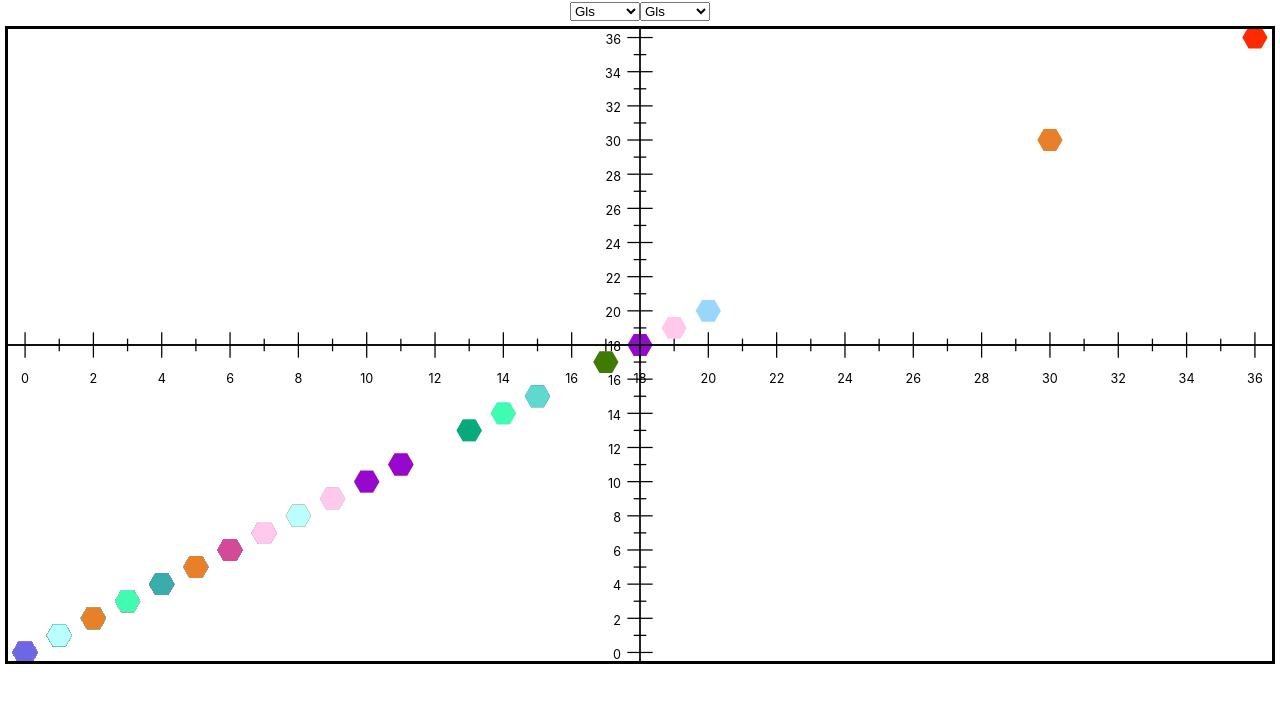
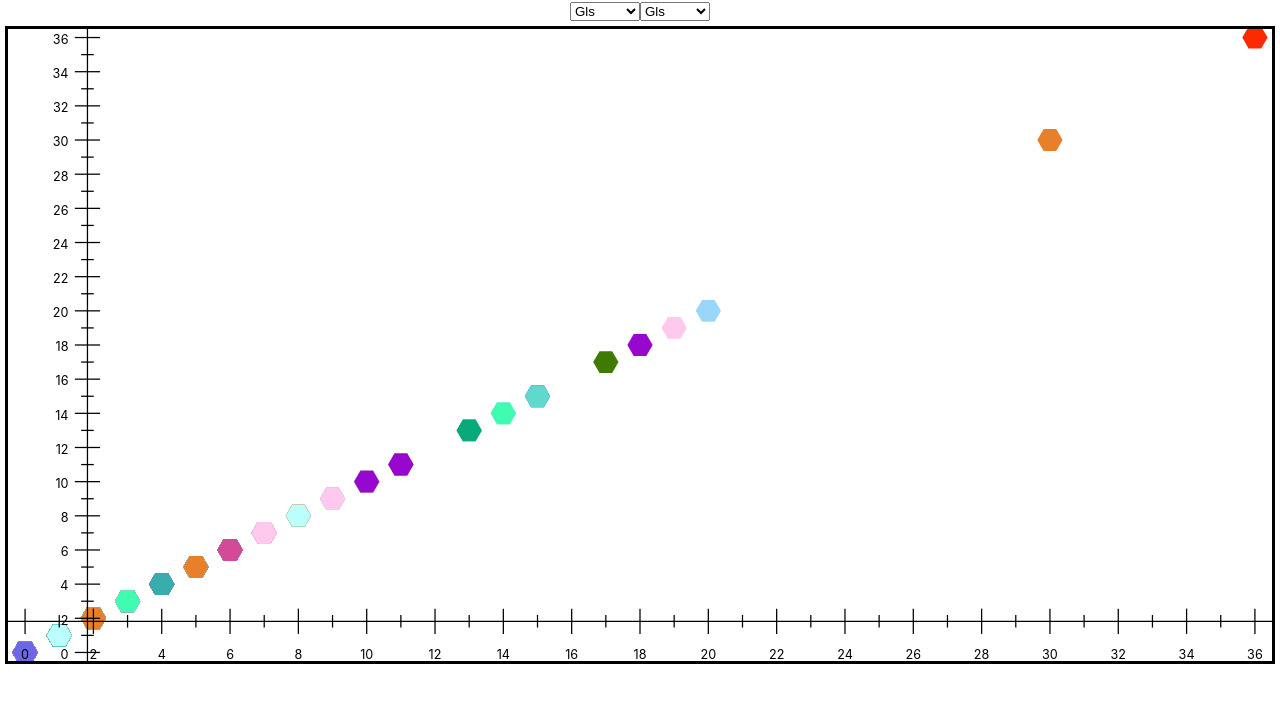
Before and after one commit to Nuri-G/ForwardThinkers, a React (Create React App) app: page / in a window 1280 px wide. Shown: the top 702 px of the page. Built offline with nearby package versions, Linux system fonts and the light colour scheme.

Commit message:
Moved axes to average.

```diff
--- a/src/App.js
+++ b/src/App.js
@@ -201,8 +201,6 @@ class Circles extends React.Component {
                 {this.createDropdown("xAxis")}
                 {this.createDropdown("yAxis")}
                 <svg viewBox="0 0 100 50" style={{ border: '3px solid black', margin: '5px' }}>
-                    <line x1={width / 2} y1="0" x2={width / 2} y2={height} stroke="black" strokeWidth="0.1" />
-                    <line x1="0" y1={height / 2} x2={width} y2={height / 2} stroke="black" strokeWidth="0.1" />
                     {this.createChart()}
                     {this.renderXAxis()}
                     {this.renderYAxis()}
@@ -217,14 +215,17 @@ class Circles extends React.Component {
         const data = this.state.data;
         const xAxisProperty = this.state.xAxis;
         const xValues = data ? data.map(line => parseFloat(line['Performance'][xAxisProperty])) : [];
+        const yAxisProperty = this.state.yAxis;
+        const yValues = data ? data.map(line => parseFloat(line['Performance'][yAxisProperty])) : [];
         const xMax = Math.max(...xValues);
         const xMin = Math.min(...xValues);
         const tickCount = xMax - xMin + 1; // You can adjust this based on your requirements
-        const xAverage = xValues.reduce((acc, val) => acc + val, 0) / xValues.length;
+        const yAverage = yValues.reduce((acc, val) => acc + val, 0) / yValues.length;
+        const axisCoordinate = this.toPlotCoords(0, yAverage).y;
 
         return (
             <g>
-                <line x1={0} y1={this.height / 2} x2={this.width} y2={this.height / 2} stroke="black" strokeWidth="0.1" />
+                <line x1={0} y1={axisCoordinate} x2={this.width} y2={axisCoordinate} stroke="black" strokeWidth="0.1" />
                 {Array.from({ length: tickCount }).map((_, i) => {
                     const value = xMin + i; // Calculate the tick value as a whole number
                     const { x } = this.toPlotCoords(value, 0); // Convert value to screen coordinates
@@ -232,13 +233,13 @@ class Circles extends React.Component {
                     if (i % 2 === 0) {
                         return (
                             <g key={i}>
-                                <line x1={x} y1={this.height / 2 - 1} x2={x} y2={this.height / 2 + 1} stroke="black" strokeWidth="0.1" />
-                                <text x={x} y={this.height / 2 + 3} fontSize="1" textAnchor="middle">{value}</text>
+                                <line x1={x} y1={axisCoordinate - 1} x2={x} y2={axisCoordinate + 1} stroke="black" strokeWidth="0.1" />
+                                <text x={x} y={axisCoordinate + 3} fontSize="1" textAnchor="middle">{value}</text>
                             </g>
                         );
                     } else {
                         return (
-                            <line x1={x} y1={this.height / 2 - 0.5} x2={x} y2={this.height / 2 + 0.5} stroke="black" strokeWidth="0.1" key={i} />
+                            <line x1={x} y1={axisCoordinate - 0.5} x2={x} y2={axisCoordinate + 0.5} stroke="black" strokeWidth="0.1" key={i} />
                         );
                     }
                 })}
@@ -251,16 +252,19 @@ class Circles extends React.Component {
 
     renderYAxis() {
         const data = this.state.data;
+        const xAxisProperty = this.state.xAxis;
+        const xValues = data ? data.map(line => parseFloat(line['Performance'][xAxisProperty])) : [];
         const yAxisProperty = this.state.yAxis;
         const yValues = data ? data.map(line => parseFloat(line['Performance'][yAxisProperty])) : [];
         const yMax = Math.max(...yValues);
         const yMin = Math.min(...yValues);
         const tickCount = yMax - yMin + 1; // You can adjust this based on your requirements
-        const yAverage = yValues.reduce((acc, val) => acc + val, 0) / yValues.length;
+        const xAverage = xValues.reduce((acc, val) => acc + val, 0) / xValues.length;
+        const axisCoordinate = this.toPlotCoords(xAverage, 0).x;
 
         return (
             <g>
-                <line x1={this.width / 2} y1={0} x2={this.width / 2} y2={this.height} stroke="black" strokeWidth="0.1" />
+                <line x1={axisCoordinate} y1={0} x2={axisCoordinate} y2={this.height} stroke="black" strokeWidth="0.1" />
                 {Array.from({ length: tickCount }).map((_, i) => {
                     const value = yMin + i; // Calculate the tick value as a whole number
                     const { y } = this.toPlotCoords(0, value); // Convert value to screen coordinates
@@ -268,13 +272,13 @@ class Circles extends React.Component {
                     if (i % 2 === 0) {
                         return (
                             <g key={i}>
-                                <line x1={this.width / 2 - 1} y1={y} x2={this.width / 2 + 1} y2={y} stroke="black" strokeWidth="0.1" />
-                                <text x={this.width / 2 - 1.5} y={y + 0.5} fontSize="1" textAnchor="end">{value}</text>
+                                <line x1={axisCoordinate - 1} y1={y} x2={axisCoordinate + 1} y2={y} stroke="black" strokeWidth="0.1" />
+                                <text x={axisCoordinate - 1.5} y={y + 0.5} fontSize="1" textAnchor="end">{value}</text>
                             </g>
                         );
                     } else {
                         return (
-                            <line x1={this.width / 2 - 0.5} y1={y} x2={this.width / 2 + 0.5} y2={y} stroke="black" strokeWidth="0.1" key={i} />
+                            <line x1={axisCoordinate - 0.5} y1={y} x2={axisCoordinate + 0.5} y2={y} stroke="black" strokeWidth="0.1" key={i} />
                         );
                     }
                 })}
```
